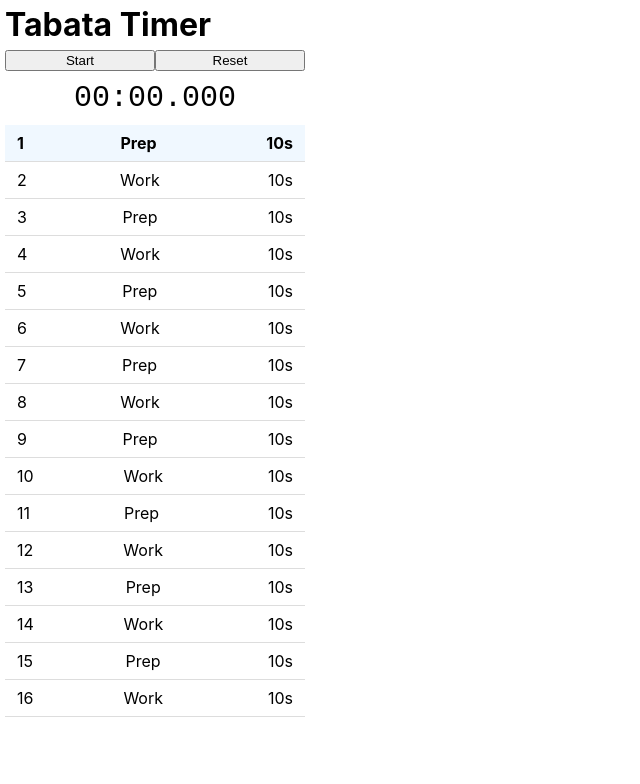
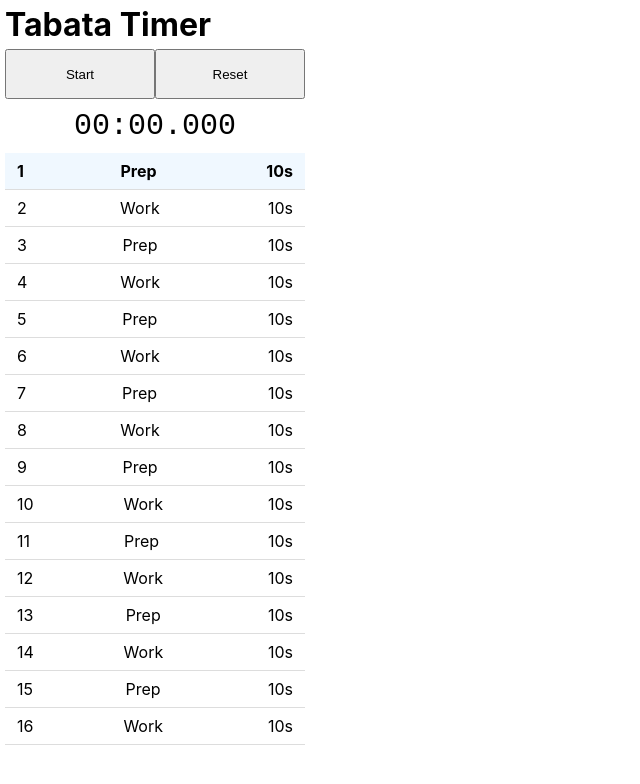
Before and after one commit to cristiklein/tabata-timer, a React app: page / in a window 1280 px wide. Shown: the top 784 px of the page, without its empty margins (0-640 px from the left). Built offline with nearby package versions, Linux system fonts and the light colour scheme.

Commit message:
Increase height of buttons

```diff
--- a/src/App.tsx
+++ b/src/App.tsx
@@ -64,6 +64,7 @@ const StageDuration = styled.span`
 
 const Button = styled.button`
   width: 50%;
+  min-height: 50px;
 `;
 
 const Title = styled.h1`
```
